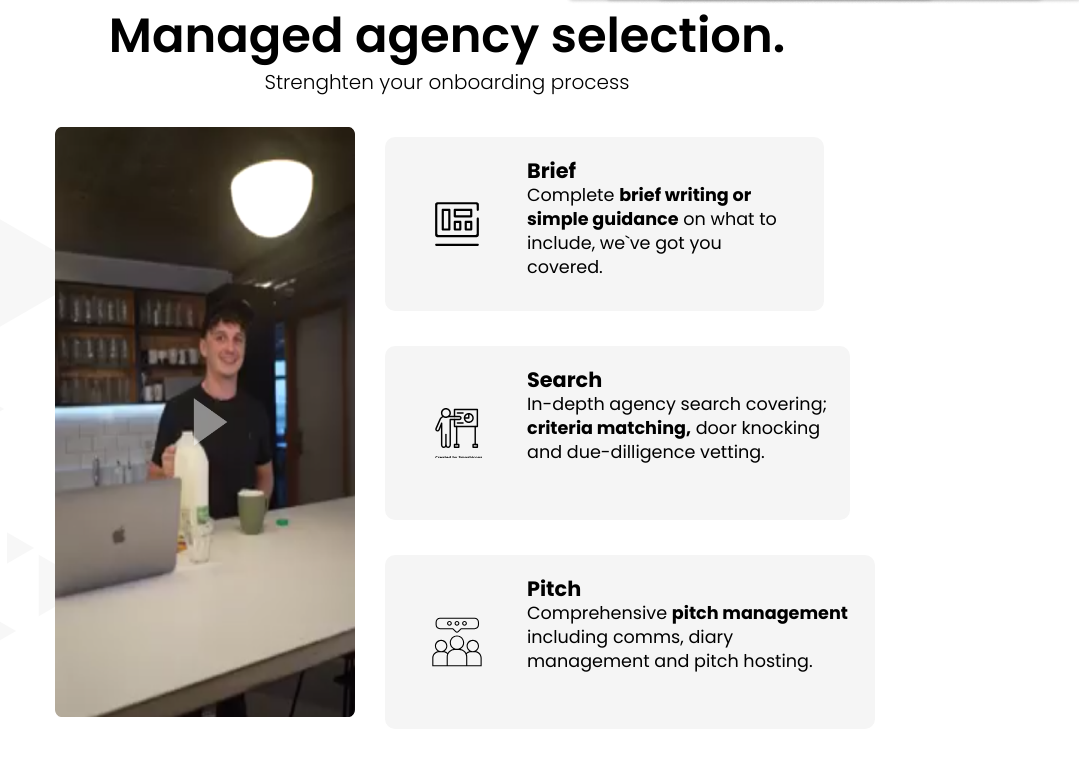
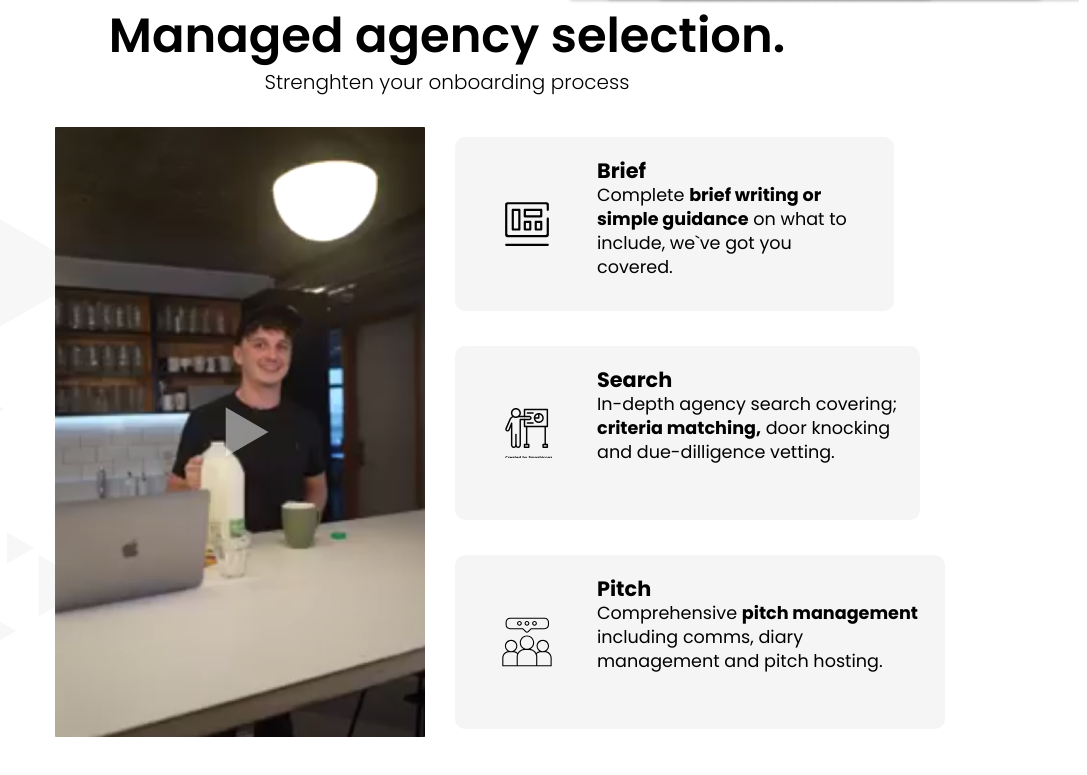
Before and after one commit to Darkbound/TestWithNext, a Next.js app: page / in a window 1280 px wide. Shown: the part 865-1640 px from the top of the page, without its empty margins (193-1280 px from the left). Built offline with nearby package versions, Linux system fonts and the light colour scheme.

Commit message:
Made the image bigger

```diff
--- a/sections/AgencySection/AgencySection.jsx
+++ b/sections/AgencySection/AgencySection.jsx
@@ -45,7 +45,7 @@ export const AgencySection = ({ title, description, image }) => {
       <StyledDescription>{description}</StyledDescription>
       <StyledSectionContainer>
         <StyledImageContainer>
-          <Image src={image.src} alt='video image' width={310} height={610} />
+          <Image src={image.src} alt='video image' layout="fill" objectFit="cover" />
         </StyledImageContainer>
         <StyledCardContainer>
           <Card {...firstCardProps} activeSelection={activeSelection} changeActiveSelection={changeActiveSelection} />
--- a/sections/AgencySection/elements.jsx
+++ b/sections/AgencySection/elements.jsx
@@ -6,10 +6,12 @@ import BackgroundImage from '../../resources/background.png'
 import { CardContainer } from "../../components/Containers";
 
 export const StyledImageContainer = styled.div`
-  width:300px;
+  position:relative;
+  width:370px;
   height:610px;
   margin-left:240px;
   @media(max-width:1024px){
+    width:450px
     margin-left:auto;
     margin-right:auto;
     margin-bottom:50px;
@@ -38,7 +40,6 @@ export const StyledSectionContainer = styled(({ height, ...props }) => <SectionC
   min-height:600px;
   margin-top:30px;
   @media(min-width:1024px) and (max-width:1400px){
-    margin-right:0;
     width:115%;
   }
   @media(max-width:1024px){
```
